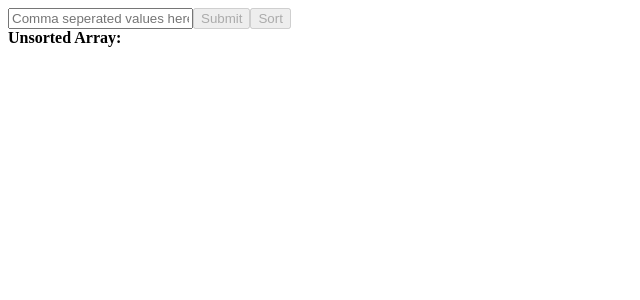
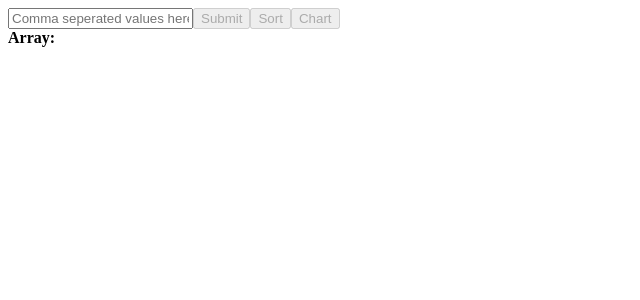
Before and after one commit to adithya-s-sekhar/bubbleSort, a React (Vite) app: page / in a window 1280 px wide. Shown: the top 300 px of the page, without its empty margins (0-640 px from the left). Built offline with nearby package versions, Linux system fonts and the light colour scheme.

Commit message:
get bar heights

```diff
--- a/src/App.jsx
+++ b/src/App.jsx
@@ -1,4 +1,5 @@
 import './App.css'
+import Chart from './features/chart/Chart'
 import NumbersInput from './features/numbers/NumbersInput'
 import NumbersPreview from './features/numbers/NumbersPreview'
 
@@ -8,6 +9,7 @@ function App() {
     <div className="app">
       <NumbersInput />
       <NumbersPreview />
+      <Chart />
     </div>
   )
 }
--- a/src/app/store.js
+++ b/src/app/store.js
@@ -1,8 +1,10 @@
 import { configureStore } from "@reduxjs/toolkit"
 import numbersReducer from "../features/numbers/numbersSlice";
+import chartReducer from "../features/chart/chartSlice";
 
 export const store = configureStore({
     reducer: {
-        numbers: numbersReducer
+        numbers: numbersReducer,
+        chart: chartReducer
     }
 })
--- /dev/null
+++ b/src/features/chart/Chart.jsx
@@ -0,0 +1,10 @@
+const Chart = () => {
+
+    return(
+        <div>
+
+        </div>
+    )
+}
+
+export default Chart;
--- /dev/null
+++ b/src/features/chart/ChartBar.jsx
@@ -0,0 +1,3 @@
+const ChartBar = ({ height }) => {
+
+}
--- /dev/null
+++ b/src/features/chart/chartSlice.js
@@ -0,0 +1,22 @@
+import { createSlice } from "@reduxjs/toolkit";
+
+const chartSlice = createSlice({
+    name: 'chart',
+    initialState: {},
+    reducers: {
+        createChart(state, action){
+            state['heights'] = calculateHeights(action.payload).map(i => i);
+        }
+    }
+})
+
+const calculateHeights = (arrayOfNumbers) => {
+    let length = arrayOfNumbers.length;
+    let maxHeight = 400;
+    let barBaseHeight = maxHeight/length;
+    return arrayOfNumbers.map((number, index) => (index+1)*barBaseHeight);
+}
+
+export const { createChart } = chartSlice.actions;
+
+export default chartSlice.reducer;
--- a/src/features/numbers/NumbersInput.jsx
+++ b/src/features/numbers/NumbersInput.jsx
@@ -2,13 +2,15 @@ import { useState } from "react"
 import { useDispatch } from "react-redux";
 import { addNumbers, sortNumbers } from "./numbersSlice";
 import { useSelector } from "react-redux";
+import { createChart } from "../chart/chartSlice";
 
 const NumbersInput = () => {
     const [input, setInput] = useState('');
     const dispatch = useDispatch();
+    const numbers = useSelector(state => state.numbers?.array);
 
     const handleChange = (e) => {
-        setInput(e.target.value.split(','));
+        setInput(e.target.value);
     }
 
     const handleSubmit = () => {
@@ -20,8 +22,12 @@ const NumbersInput = () => {
         dispatch(sortNumbers());
     }
 
+    const handleChart = () => {
+        dispatch(createChart(numbers));
+    }
+
     const canSubmit = !Boolean(input);
-    const canSort = !Boolean(useSelector(state => state.numbers.array))
+    const canSort = !Boolean(numbers);
 
     return (
         <div>
@@ -33,6 +39,7 @@ const NumbersInput = () => {
         />
         <button onClick={handleSubmit} disabled={canSubmit}>Submit</button>
         <button onClick={handleSort} disabled={canSort}>Sort</button>
+        <button onClick={handleChart} disabled={canSort}>Chart</button>
         </div>
     )
 }
--- a/src/features/numbers/NumbersPreview.jsx
+++ b/src/features/numbers/NumbersPreview.jsx
@@ -5,7 +5,7 @@ const NumbersPreview = () => {
 
     return(
         <div>
-        <b>Unsorted Array: </b> {previewArray && previewArray.map(item => item + ' ')}
+        <b>Array: </b> {previewArray && previewArray.map(item => item + ' ')}
         </div>
     )
 }
--- a/src/features/numbers/numbersSlice.js
+++ b/src/features/numbers/numbersSlice.js
@@ -5,7 +5,7 @@ const numbersSlice = createSlice({
     initialState: {},
     reducers: {
         addNumbers(state,action) {
-            state['array'] = action.payload;
+            state['array'] = action.payload.split(',').map(i => parseInt(i));
         },
         sortNumbers(state) {
             bubbleSort(state.array);
@@ -26,7 +26,6 @@ const bubbleSort = (array) => {
         }
     }
     while (!sorted);
-
 }
 
 export const { addNumbers, sortNumbers } = numbersSlice.actions;
```
